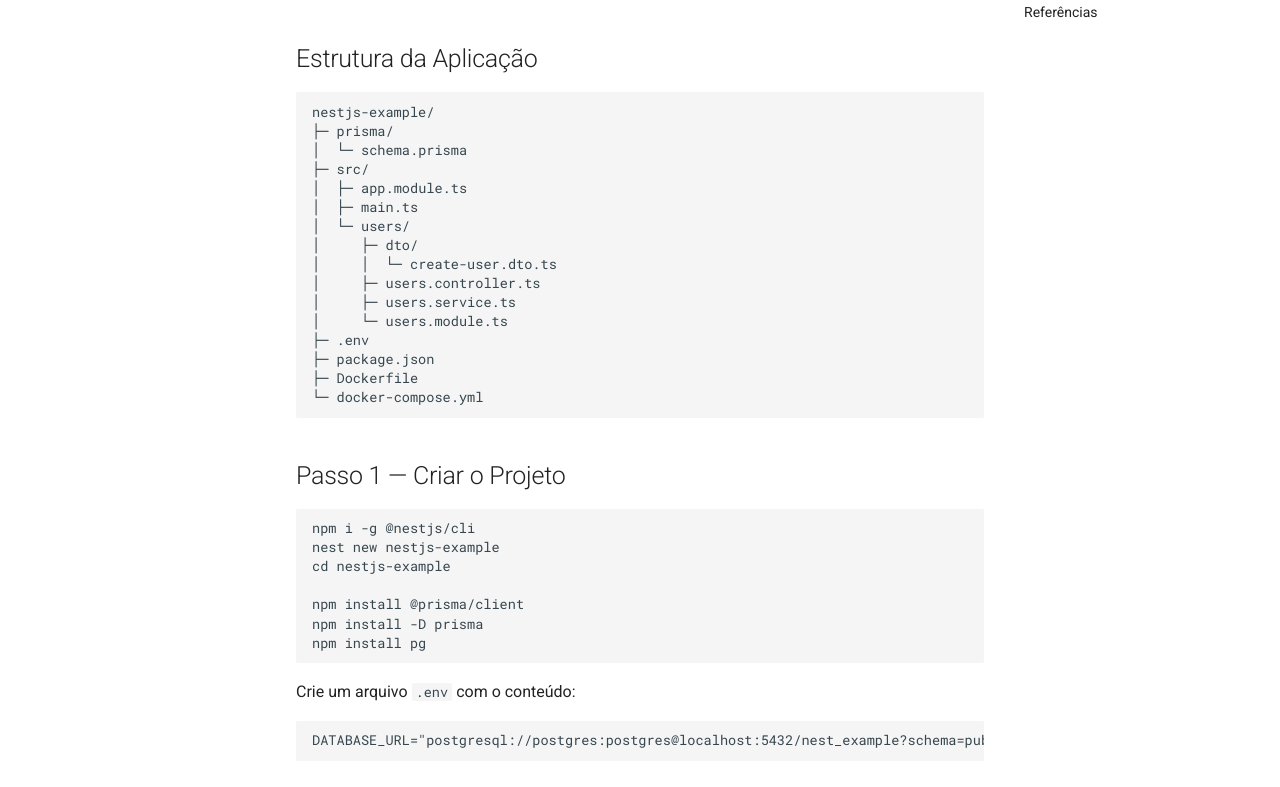
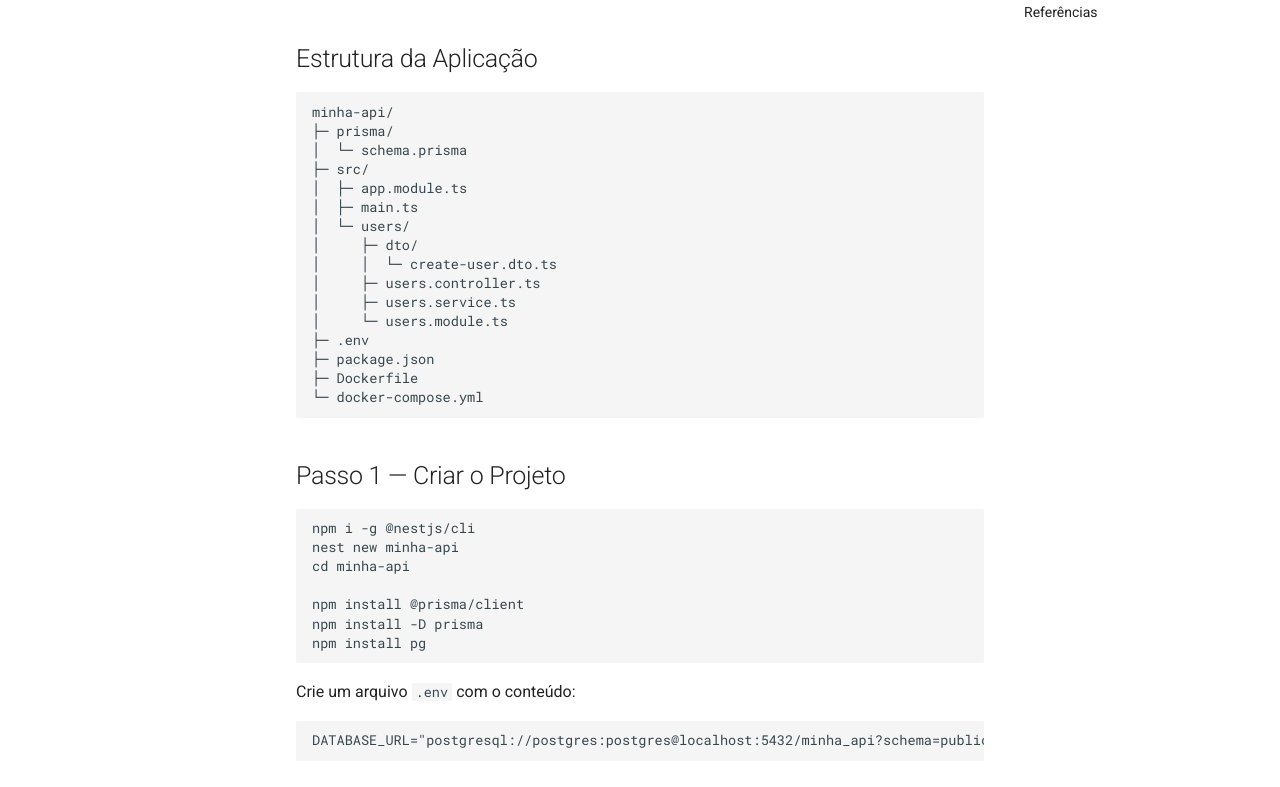
Before and after one commit to BrunoManica/upf-apis, an MkDocs documentation site: the page built from docs/aula2/exemplo-api.md, in a window 1280 px wide and 1400 px high. Shown: the part 597-1384 px from the top of the window. Built offline with MkDocs 1.6.1 and Material for MkDocs 9.7.7, drawn with Linux system fonts in a browser that asks for light colours.

Commit message:
alterações

````diff
--- a/docs/aula2/exemplo-api.md
+++ b/docs/aula2/exemplo-api.md
@@ -16,7 +16,7 @@ Essa API permitirá **criar, listar, buscar, atualizar e deletar usuários** —
 ## Estrutura da Aplicação
 
 ```
-nestjs-example/
+minha-api/
 ├─ prisma/
 │  └─ schema.prisma
 ├─ src/
@@ -38,8 +38,8 @@ nestjs-example/
 
 ```bash
 npm i -g @nestjs/cli
-nest new nestjs-example
-cd nestjs-example
+nest new minha-api
+cd minha-api
 
 npm install @prisma/client
 npm install -D prisma
@@ -49,7 +49,7 @@ npm install pg
 Crie um arquivo `.env` com o conteúdo:
 
 ```
-DATABASE_URL="postgresql://postgres:postgres@localhost:5432/nest_example?schema=public"
+DATABASE_URL="postgresql://postgres:postgres@localhost:5432/minha_api?schema=public"
 ```
 
 ## Passo 2 — Criar o Modelo Prisma
````
